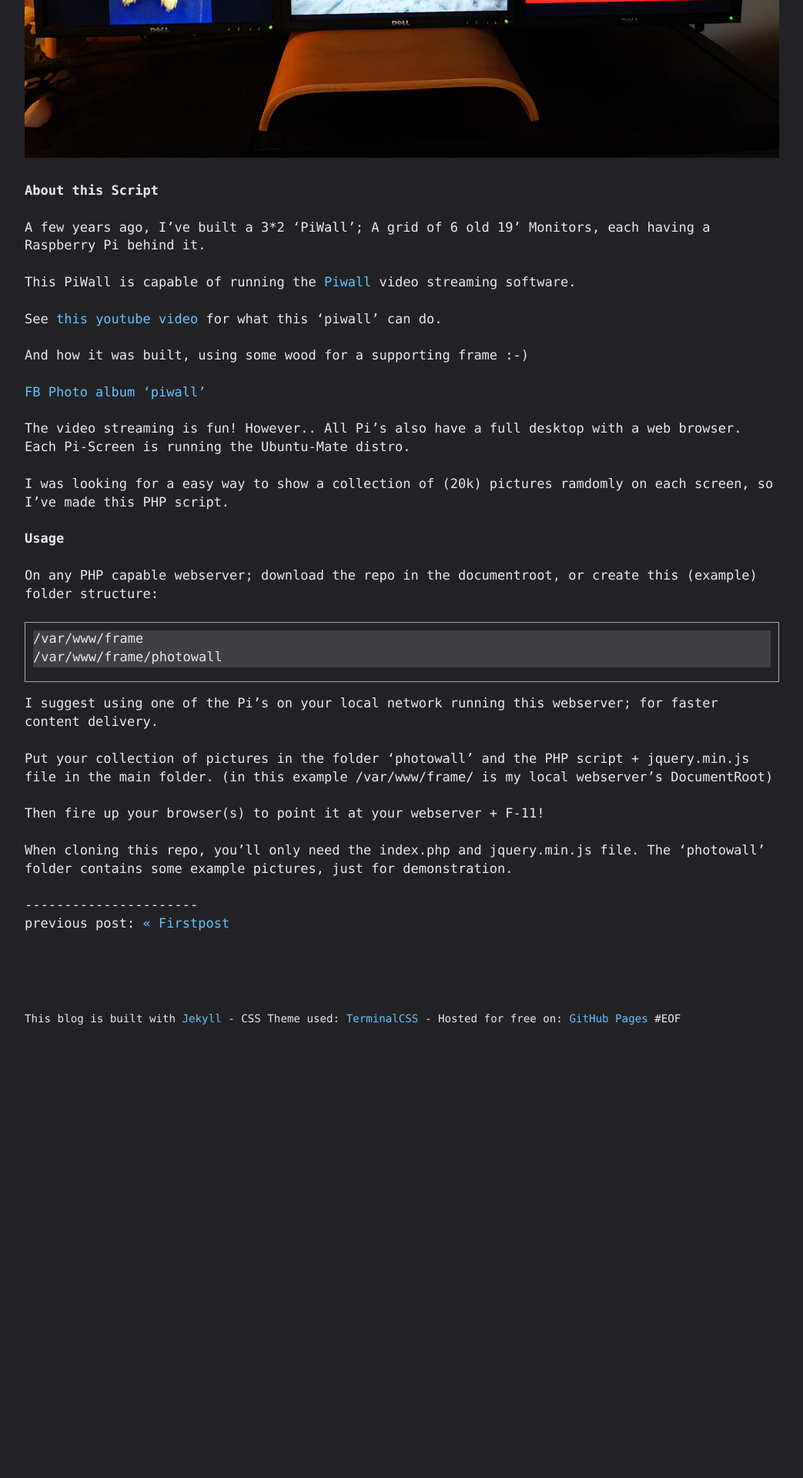
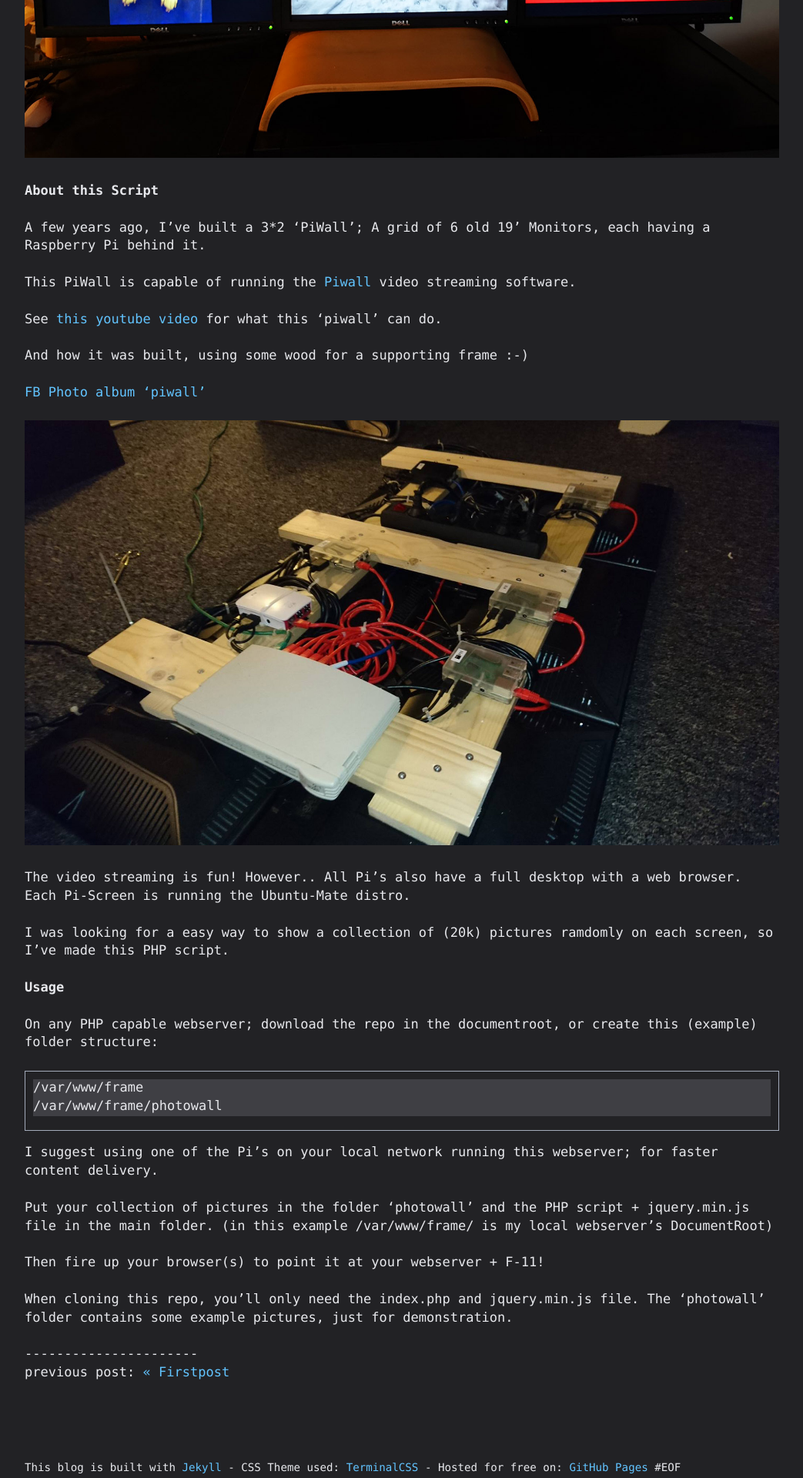
Before and after one commit to basdds/basdds.github.io, a Jekyll site: the page built from _posts/2020-01-21-Raspberry-Pi-Photowall.md, in a window 1280 px wide. Shown: the part 760-2680 px from the top of the page at 77% size, without its empty margins (118-1161 px from the left). Built offline with Jekyll 4.4.1, drawn with Linux system fonts in a browser that asks for light colours; before the commit the page ends 2097 px from its top, so only the background shows below that.

Commit message:
site update

```diff
--- a/_posts/2020-01-21-Raspberry-Pi-Photowall.md
+++ b/_posts/2020-01-21-Raspberry-Pi-Photowall.md
@@ -20,6 +20,8 @@ And how it was built, using some wood for a supporting frame :-)
 
 [FB Photo album 'piwall'](https://www.facebook.com/bas.dds.nl/media_set?set=a.1429959373697741.1073741893.100000510777171&type=1&l=a61e0e0002){:target="_blank"}
 
+![image](/assets/images/piwall2.jpg)
+
 The video streaming is fun! However.. All Pi's also have a full desktop with a web browser. Each Pi-Screen is running the Ubuntu-Mate distro.
 
 I was looking for a easy way to show a collection of (20k) pictures ramdomly on each screen, so I've made this PHP script.
```
Also changed, not shown: assets/images/piwall2.jpg (added).
